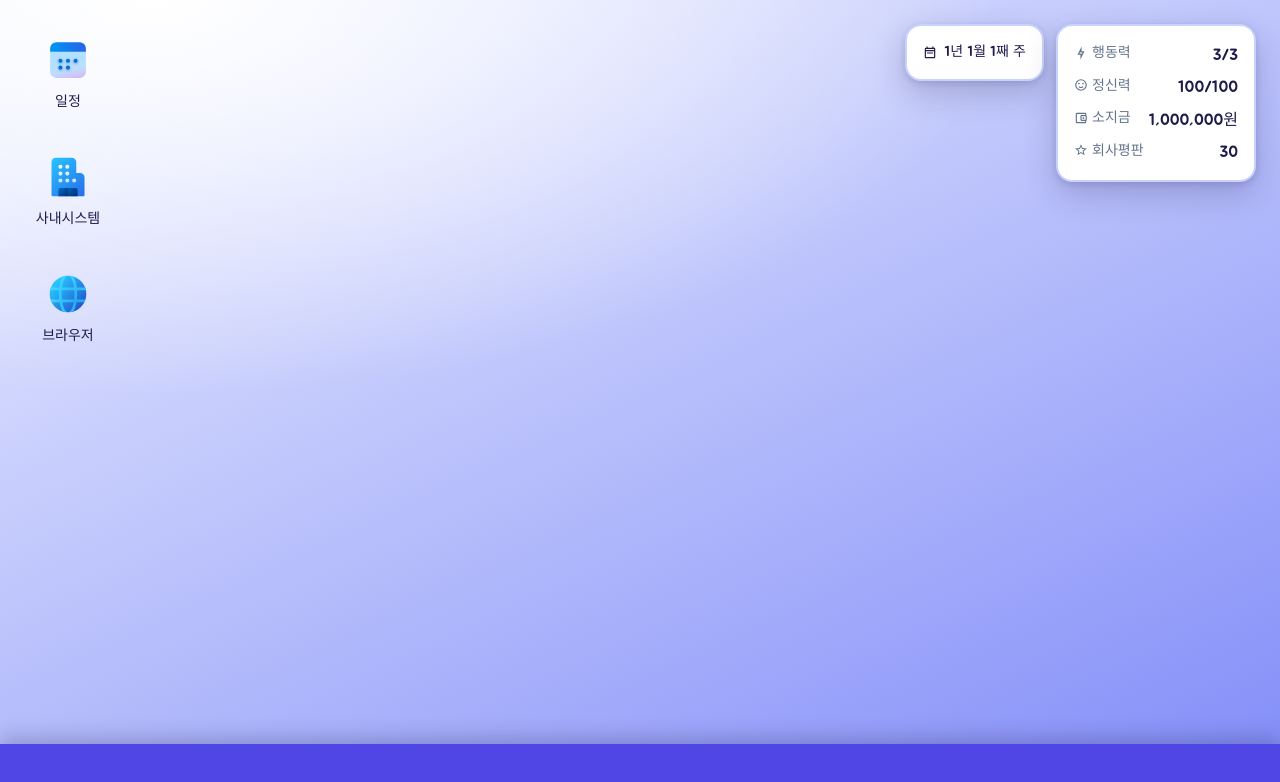
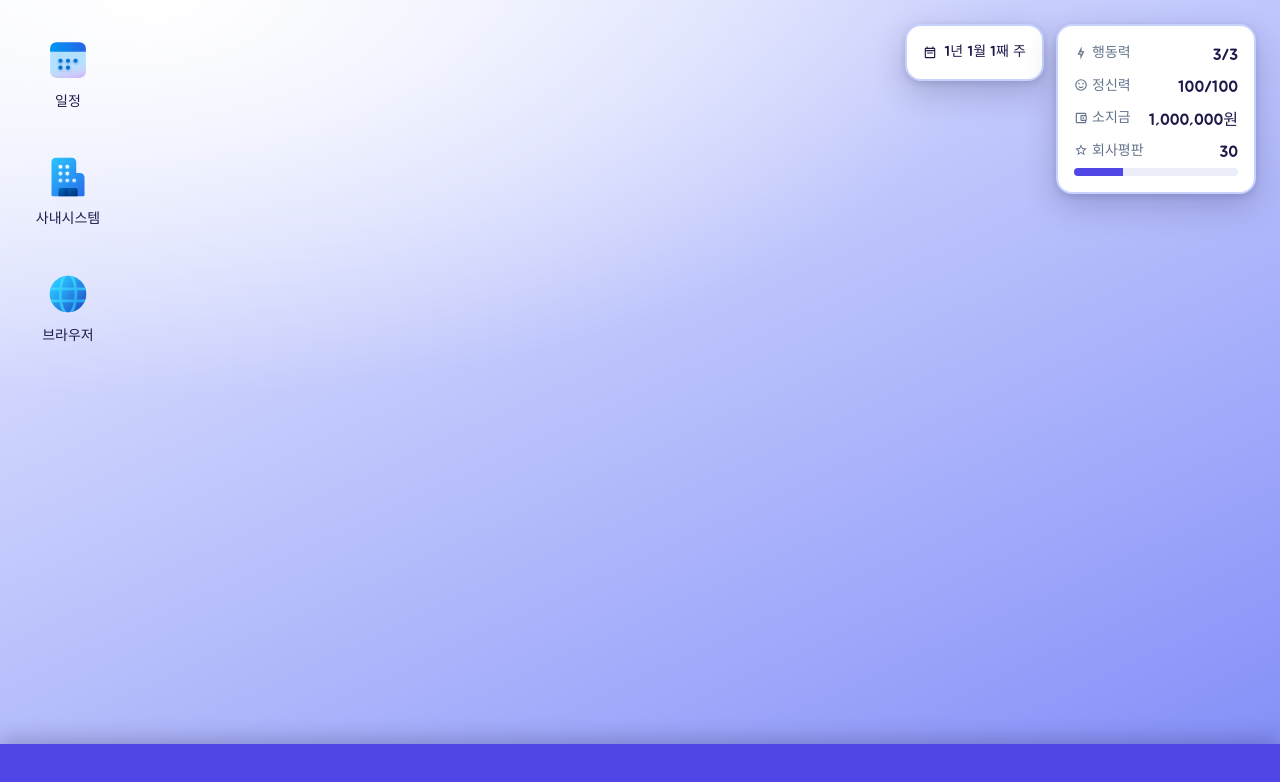
Before and after one commit to hot0468/webdesignGame, a React (Vite) app: page / in a window 1280 px wide. Shown: the top 782 px of the page. Built offline with nearby package versions, Linux system fonts and the light colour scheme.

Commit message:
HUD 회사평판에 게이지 막대
사내시스템의 .gauge를 그대로 쓴다. 위기선 눈금을 빼 둔 사유는 Hud.tsx 주석.

Co-Authored-By: Claude Fable 5 <noreply@anthropic.com>

```diff
--- a/src/components/Hud.tsx
+++ b/src/components/Hud.tsx
@@ -1,5 +1,6 @@
 import { AppIcon } from '../icons/AppIcon'
 import { HUD_ICONS } from '../data/icons'
+import { REPUTATION_CRISIS, REPUTATION_MAX } from '../data/game'
 import { toCalendar } from '../systems/calendar'
 import { useGame } from '../store'
 
@@ -32,7 +33,26 @@ export function Hud() {
         <Stat icon={HUD_ICONS.ap} label="행동력" value={`${g.ap}/${g.apMax}`} />
         <Stat icon={HUD_ICONS.mental} label="정신력" value={`${g.mental}/${g.mentalMax}`} />
         <Stat icon={HUD_ICONS.money} label="소지금" value={`${g.money.toLocaleString('ko-KR')}원`} />
-        <Stat icon={HUD_ICONS.reputation} label="회사평판" value={`${g.reputation}`} />
+
+        <div className="hud__stat hud__stat--bar">
+          <dt className="hud__label">
+            <AppIcon name={HUD_ICONS.reputation} />
+            회사평판
+          </dt>
+          <dd className="hud__value">{g.reputation}</dd>
+          {/* ⚠️ 위기선 눈금은 여기 두지 않는다 — 위기선까지의 **거리**는 사내시스템 창이 지는
+              몫이고, 그것마저 여기 오면 그 창의 회사현황 화면이 할 일이 없어진다.
+              숫자는 위 dd가 이미 읽어 주므로 이 막대는 장식이다(aria-hidden). */}
+          <div
+            className={`gauge${g.reputation < REPUTATION_CRISIS ? ' gauge--crisis' : ''}`}
+            aria-hidden="true"
+          >
+            <div
+              className="gauge__fill"
+              style={{ width: `${(g.reputation / REPUTATION_MAX) * 100}%` }}
+            />
+          </div>
+        </div>
       </dl>
     </div>
   )
--- a/src/index.css
+++ b/src/index.css
@@ -325,6 +325,17 @@ body {
   gap: var(--sp-4);
 }
 
+/* 평판 줄만 두 줄이다 — 라벨 옆에 두면 막대에 60px밖에 안 남아 눈금 구실을 못 한다. */
+.hud__stat--bar {
+  flex-wrap: wrap;
+  gap: var(--sp-1) var(--sp-4);
+}
+
+.hud__stat--bar .gauge {
+  flex: 0 0 100%;
+  height: var(--sp-2);
+}
+
 .hud__label {
   display: flex;
   align-items: center;
```
Also changed, not shown: .claude/skills/project-context/references/shell.md, 1 other file (tests, documents, lock files or other folders).
